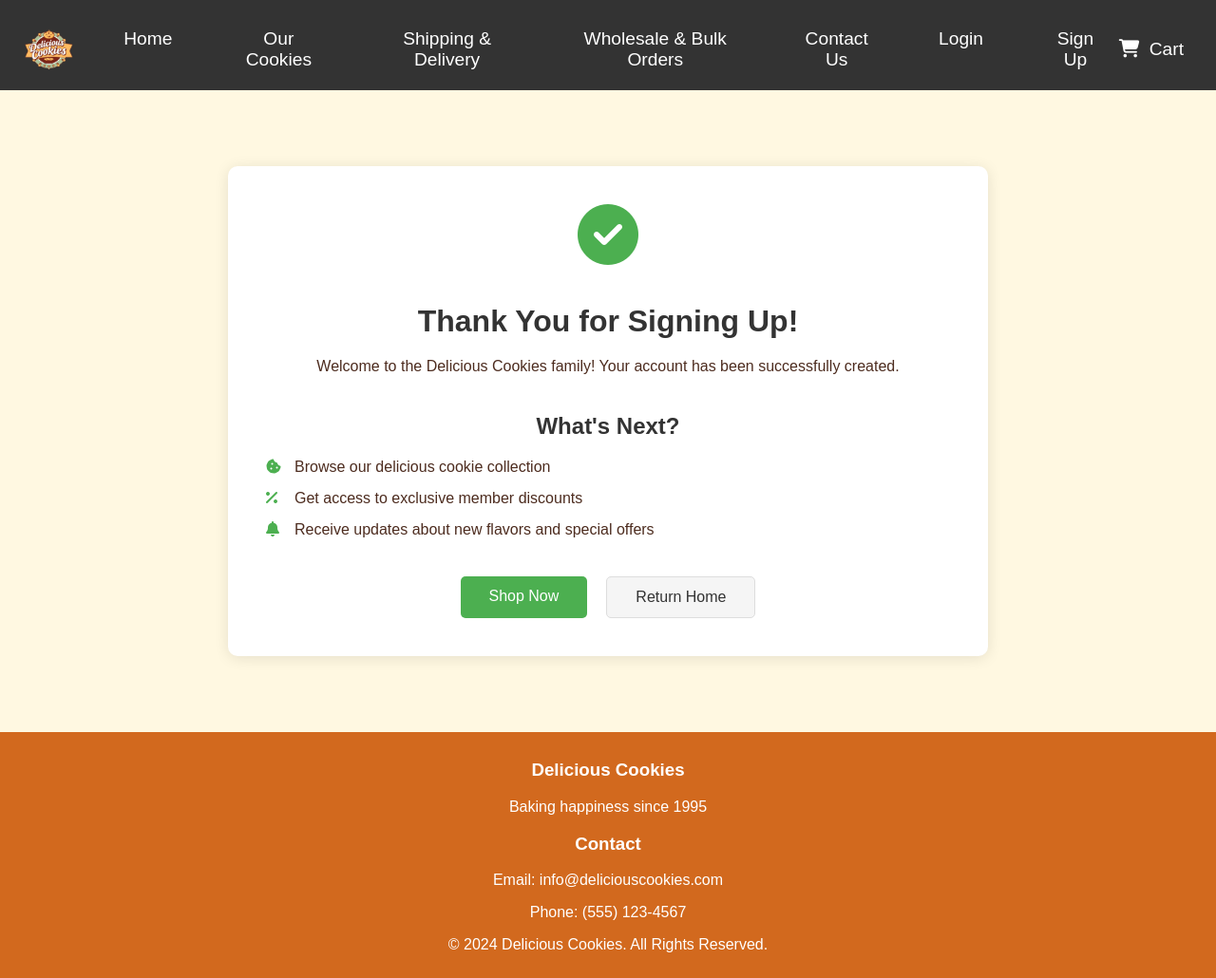
After one commit to Rhombu123/cookieWebsite, a Flask app: template templates/thank_you.html in a window 1280 px wide. The commit adds this page. Shown: the whole page at 95% size. Run offline with Flask 3, Linux system fonts and the light colour scheme; the template is opened without the code that fills it, so the values that code supplies are empty.

Commit message:
"Thank you for signing up" page made

```diff
--- a/static/css/style.css
+++ b/static/css/style.css
@@ -2147,3 +2147,96 @@ button :hover{
 .login-link a:hover {
     text-decoration: underline;
 }
+
+.thank-you-container {
+    max-width: 800px;
+    margin: 60px auto;
+    padding: 20px;
+    text-align: center;
+}
+
+.thank-you-content {
+    background: #fff;
+    padding: 40px;
+    border-radius: 10px;
+    box-shadow: 0 2px 15px rgba(0, 0, 0, 0.1);
+}
+
+.thank-you-content .fa-check-circle {
+    color: #4CAF50;
+    font-size: 64px;
+    margin-bottom: 20px;
+}
+
+.thank-you-content h1 {
+    color: #333;
+    margin-bottom: 20px;
+}
+
+.confirmation-email {
+    color: #666;
+    font-style: italic;
+    margin: 15px 0;
+}
+
+.next-steps {
+    margin: 40px 0;
+    text-align: left;
+}
+
+.next-steps h2 {
+    text-align: center;
+    margin-bottom: 20px;
+    color: #333;
+}
+
+.next-steps ul {
+    list-style: none;
+    padding: 0;
+}
+
+.next-steps li {
+    margin: 15px 0;
+    padding-left: 30px;
+    position: relative;
+}
+
+.next-steps li i {
+    position: absolute;
+    left: 0;
+    color: #4CAF50;
+}
+
+.action-buttons {
+    margin-top: 30px;
+    display: flex;
+    justify-content: center;
+    gap: 20px;
+}
+
+.primary-btn, .secondary-btn {
+    padding: 12px 30px;
+    border-radius: 5px;
+    text-decoration: none;
+    font-weight: 500;
+    transition: all 0.3s ease;
+}
+
+.primary-btn {
+    background-color: #4CAF50;
+    color: white;
+}
+
+.primary-btn:hover {
+    background-color: #45a049;
+}
+
+.secondary-btn {
+    background-color: #f5f5f5;
+    color: #333;
+    border: 1px solid #ddd;
+}
+
+.secondary-btn:hover {
+    background-color: #e8e8e8;
+}
--- /dev/null
+++ b/templates/thank_you.html
@@ -0,0 +1,70 @@
+<!DOCTYPE html>
+<html lang="en">
+<head>
+    <meta charset="UTF-8">
+    <meta name="viewport" content="width=device-width, initial-scale=1.0">
+    <title>Thank You - Delicious Cookies</title>
+    <link rel="stylesheet" href="{{ url_for('static', filename='css/style.css') }}">
+    <link rel="stylesheet" href="https://cdnjs.cloudflare.com/ajax/libs/font-awesome/6.5.1/css/all.min.css">
+    <link rel="icon" type="image/png" href="{{ url_for('static', filename='img/logo.png') }}">
+</head>
+<body>
+    <nav>
+        <ul>
+            <div class="logo">
+                <img src="{{ url_for('static', filename='img/logo.png') }}" alt="Delicious Cookies Logo">
+            </div>
+            <div class="left-items">
+                <li><a href="{{ url_for('home') }}">Home</a></li>
+                <li><a href="{{ url_for('products') }}">Our Cookies</a></li>
+                <li><a href="{{ url_for('shipping') }}">Shipping & Delivery</a></li>
+                <li><a href="{{ url_for('wholesale') }}">Wholesale & Bulk Orders</a></li>
+                <li><a href="{{ url_for('contact') }}">Contact Us</a></li>
+                <li><a href="{{ url_for('login') }}">Login</a></li>
+                <li><a href="{{ url_for('signup') }}">Sign Up</a></li>
+            </div>
+            <li class="cart"><a href="{{ url_for('cart') }}"><i class="fas fa-shopping-cart"></i> Cart</a></li>
+        </ul>
+    </nav>
+
+    <div class="thank-you-container">
+        <div class="thank-you-content">
+            <i class="fas fa-check-circle"></i>
+            <h1>Thank You for Signing Up!</h1>
+            <p>Welcome to the Delicious Cookies family! Your account has been successfully created.</p>
+            {% if email %}
+            <p class="confirmation-email">A confirmation email has been sent to {{ email }}</p>
+            {% endif %}
+            <div class="next-steps">
+                <h2>What's Next?</h2>
+                <ul>
+                    <li><i class="fas fa-cookie-bite"></i> Browse our delicious cookie collection</li>
+                    <li><i class="fas fa-percent"></i> Get access to exclusive member discounts</li>
+                    <li><i class="fas fa-bell"></i> Receive updates about new flavors and special offers</li>
+                </ul>
+            </div>
+            <div class="action-buttons">
+                <a href="{{ url_for('products') }}" class="primary-btn">Shop Now</a>
+                <a href="{{ url_for('home') }}" class="secondary-btn">Return Home</a>
+            </div>
+        </div>
+    </div>
+
+    <footer>
+        <div class="footer-content">
+            <div class="footer-section">
+                <h3>Delicious Cookies</h3>
+                <p>Baking happiness since 1995</p>
+            </div>
+            <div class="footer-section">
+                <h3>Contact</h3>
+                <p>Email: info@deliciouscookies.com</p>
+                <p>Phone: (555) 123-4567</p>
+            </div>
+        </div>
+        <div class="footer-bottom">
+            <p>&copy; 2024 Delicious Cookies. All Rights Reserved.</p>
+        </div>
+    </footer>
+</body>
+</html>
```
